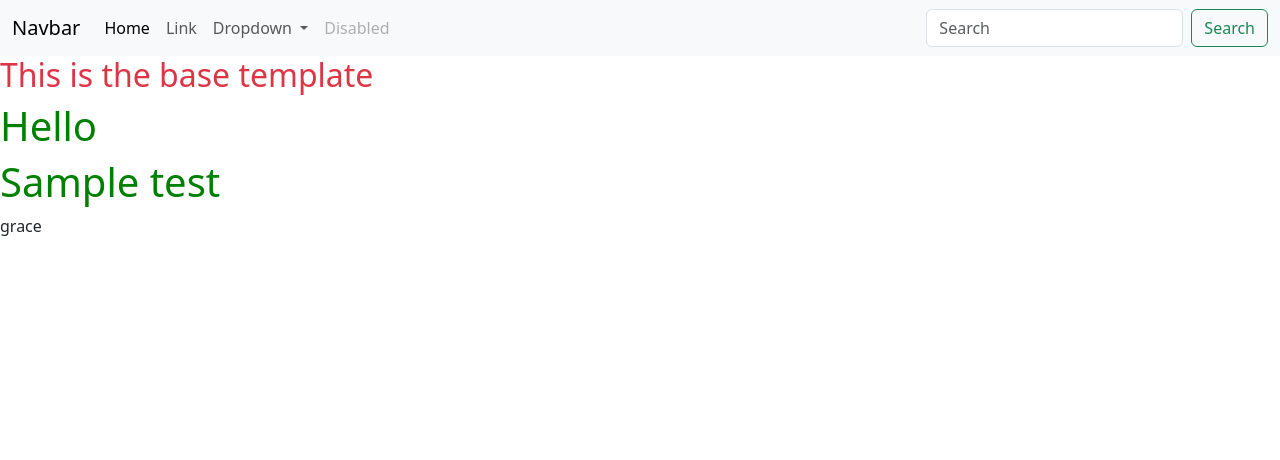
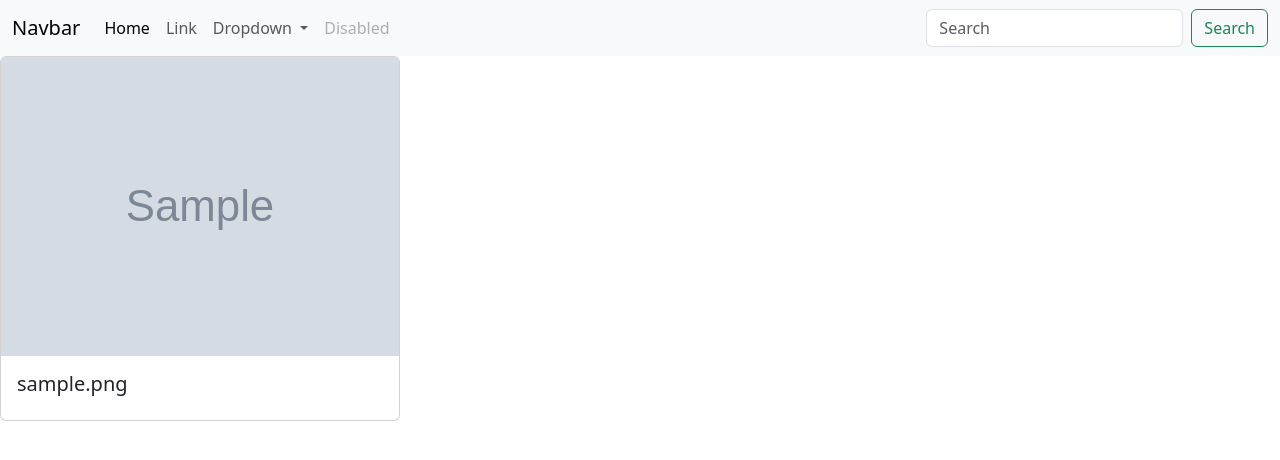
Before and after one commit to GraceMwende/Photos_Gallery, a Django app: template pictures/templates/all.html in a window 1280 px wide. Shown: the top 460 px of the page. Run offline with Django 4.2, Linux system fonts and the light colour scheme; tables that the repository leaves empty hold one stand-in row (values such as "Sample post"); the template is opened without the code that fills it: values that come from a table or form of the project are taken from there, most other values are stand-ins (such as "Sample title", 1, 10 or a date in 2020); grey boxes marked "Sample" are stand-in pictures; some libraries are stand-ins or nearby versions.

Commit message:
diplay images on template

```diff
--- a/pictures/models.py
+++ b/pictures/models.py
@@ -34,3 +34,14 @@ class Image(models.Model):
 
   def __str__(self):
     return self.img_name
+
+  def save_image(self):
+    self.save()
+
+  def delete_image(self):
+    self.delete()
+
+  @classmethod
+  def display_images(cls):
+    img = cls.objects.all()
+    return img
--- a/pictures/templates/all.html
+++ b/pictures/templates/all.html
@@ -2,5 +2,16 @@
 
 {% block content %}
 {{block.super}}
-grace
+{% for img in images %}
+<!-- {{img.img_name}}
+<img src="{{img.image.url}}" alt=""> -->
+
+<div class="card" style="width: 25rem;">
+  <img src="{{img.image.url}}" class="card-img-top" alt="{{img.img_name}}">
+  <div class="card-body">
+    <h5 class="card-title">{{img.img_name}}</h5>
+  </div>
+</div>
+{% endfor %}
+
 {% endblock %}
--- a/pictures/templates/base.html
+++ b/pictures/templates/base.html
@@ -18,9 +18,9 @@
 <body>
   {% include 'navbar.html' %}
   {% block content %}
-  <h2 class="text-danger">This is the base template</h2>
+  <!-- <h2 class="text-danger">This is the base template</h2>
   <h1>Hello</h1>
-  <h1>{{test}}</h1>
+  <h1>{{test}}</h1> -->
   {% endblock %}
 
   {% block scripts %}
--- a/pictures/urls.py
+++ b/pictures/urls.py
@@ -4,7 +4,7 @@ from django.conf.urls.static import static
 from django.conf import settings
 
 urlpatterns = [
-  path('',views.test, name='welcome'),
+  path('',views.all_img, name='all_images'),
   path('kesho/',views.amazing, name='testing2')
 ]
 
--- a/pictures/views.py
+++ b/pictures/views.py
@@ -1,9 +1,11 @@
 from django.shortcuts import render
 from django.http import HttpResponse,Http404
+from .models import Location,Category,Image
 # Create your views here.
 
-def welcome(request):
-  return render(request, 'all.html')
+def all_img(request):
+  images = Image.display_images()
+  return render(request, 'all.html',{"images":images,})
 
 def test(request):
   test1 = 'grace'
```
Also changed, not shown: pictures/tests.py (+23 -0 lines), media/images/love3.jpg (added), media/images/travel2.jpg (added).
